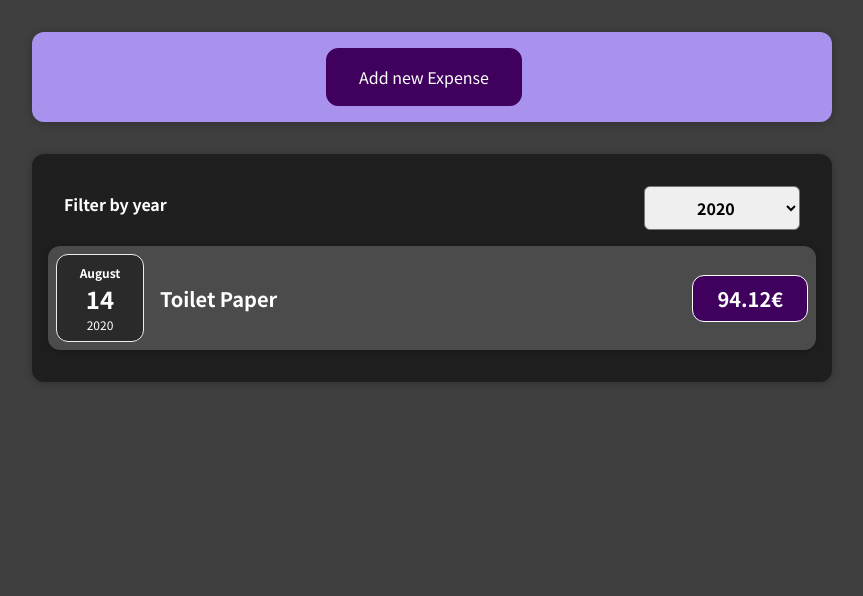
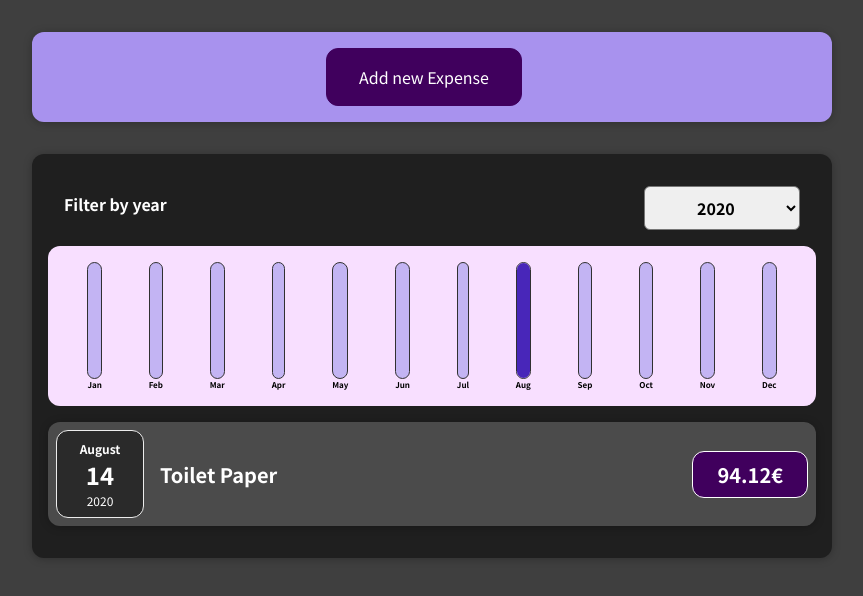
Before and after one commit to andro2401/expensesTracker-react, a React (Create React App) app: page / in a window 1280 px wide. Shown: the top 596 px of the page, without its empty margins (208-1071 px from the left). Built offline with nearby package versions, Linux system fonts and the light colour scheme.

Commit message:
finished my first react codealong project

```diff
--- a/src/components/Chart/Chart.js
+++ b/src/components/Chart/Chart.js
@@ -2,8 +2,19 @@
 import ChartBar from "./ChartBar";
 import './Chart.css';
 
-const Chart = () => {
-
+const Chart = (props) => {
+    const dataPointValue = props.dataPoints.map(dataPoint => dataPoint.value)
+    const totalMax = Math.max(...dataPointValue)
+    return <div className="chart">
+        {props.dataPoints.map(dataPoint =>
+            <ChartBar
+                key={dataPoint.label}
+                value={dataPoint.value}
+                maxValue={totalMax}
+                label={dataPoint.label}
+            />
+        )}
+    </div>
 }
 
 export default Chart;
--- a/src/components/Chart/ChartBar.js
+++ b/src/components/Chart/ChartBar.js
@@ -1,8 +1,18 @@
 import React from "react";
 import './ChartBar.css';
 
-const ChartBar = () => {
-
+const ChartBar = (props) => {
+    let barFillHeight = '0%';
+    if (props.maxValue > 0){
+        barFillHeight = Math.round((props.value / props.maxValue) * 100) + '%';
+    }
+    return <div className="chart-bar">
+        <div className="chart-bar__inner">
+            <div className="chart-bar__fill" style={{height: barFillHeight}}>
+            </div>
+        </div>
+        <div className="chart-bar__label">{props.label}</div>
+    </div>
 }
 
 export default ChartBar;
--- a/src/components/Expenses/Expenses.js
+++ b/src/components/Expenses/Expenses.js
@@ -1,10 +1,9 @@
 import React, {useState} from "react";
-import ExpenseItem from "./ExpenseItem";
 import Card from "../UI/Card";
 import './Expenses.css';
 import ExpensesFilter from "./ExpensesFilter";
 import ExpensesList from "./ExpensesList";
-import Chart from "../Chart/Chart";
+import ExpensesChart from "./ExpensesChart";
 const Expenses = (props) => {
     const [filteredYear, setFilteredYear] = useState('2020');
 
@@ -20,7 +19,7 @@
     return(
         <Card className="expenses">
             <ExpensesFilter year={filteredYear} onFilterYear={filterChangeHandlerYear}/>
-            <Chart />
+            <ExpensesChart expenses={filteredExpenses} />
             <ExpensesList items={filteredExpenses} />
         </Card>
     );
--- /dev/null
+++ b/src/components/Expenses/ExpensesChart.js
@@ -0,0 +1,26 @@
+import React from "react";
+import Chart from "../Chart/Chart";
+const ExpensesChart = (props) => {
+    const chartDataPoints = [
+        {label: 'Jan', value: 0},
+        {label: 'Feb', value: 0},
+        {label: 'Mar', value: 0},
+        {label: 'Apr', value: 0},
+        {label: 'May', value: 0},
+        {label: 'Jun', value: 0},
+        {label: 'Jul', value: 0},
+        {label: 'Aug', value: 0},
+        {label: 'Sep', value: 0},
+        {label: 'Oct', value: 0},
+        {label: 'Nov', value: 0},
+        {label: 'Dec', value: 0}
+    ];
+
+    for (const expense of props.expenses) {
+        const expenseMonth = expense.date.getMonth();
+        chartDataPoints[expenseMonth].value += expense.amount;
+    }
+    return <Chart dataPoints={chartDataPoints} />;
+}
+
+export default ExpensesChart;
--- a/src/components/NewExpense/ExpenseForm.js
+++ b/src/components/NewExpense/ExpenseForm.js
@@ -18,7 +18,7 @@
         e.preventDefault();
         const expenseData = {
             title: enteredTitle,
-            amount: enteredAmount,
+            amount: +enteredAmount,
             date: new Date(enteredDate)
         }
         props.onSaveExpenseData(expenseData);
```
